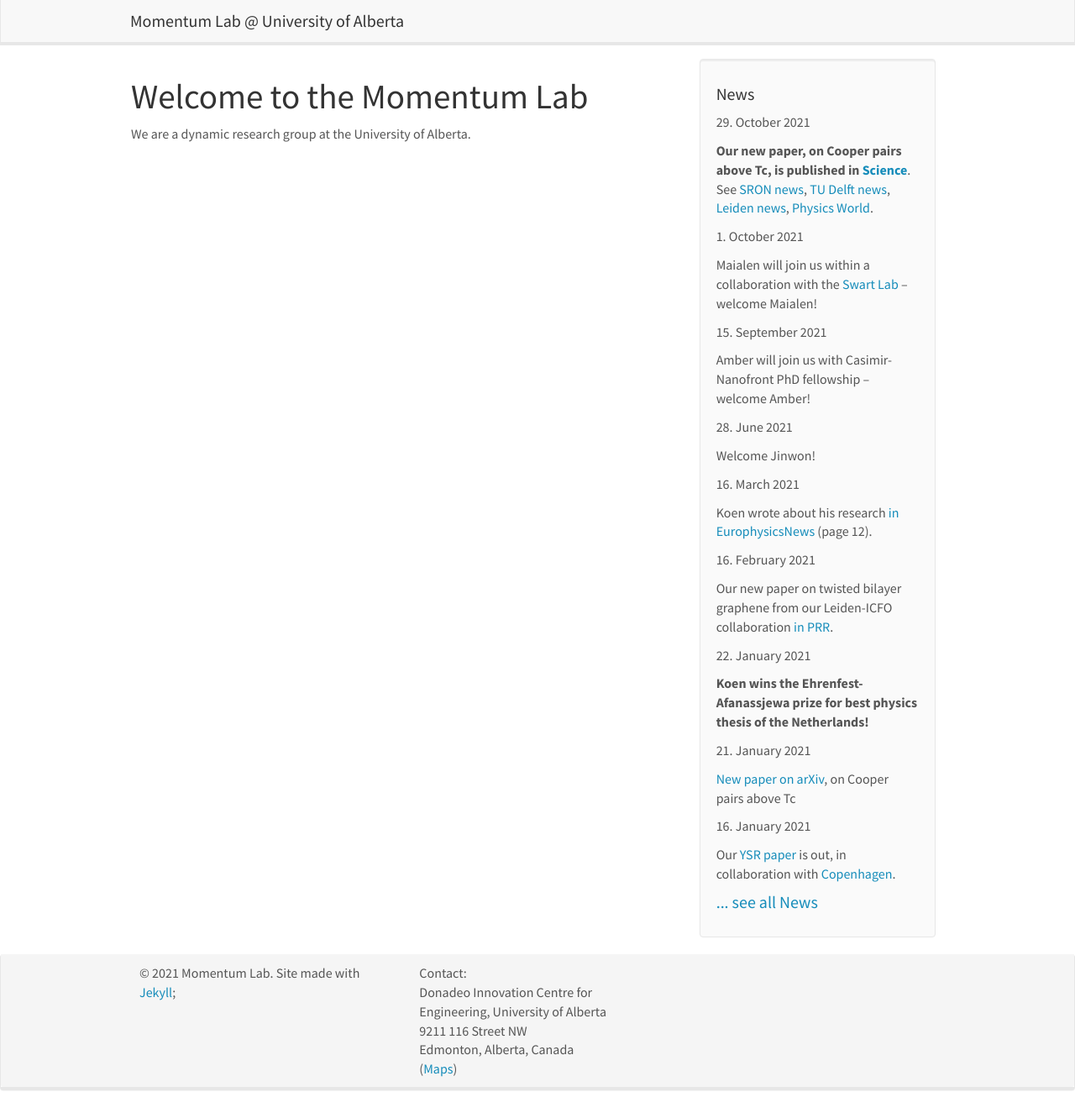
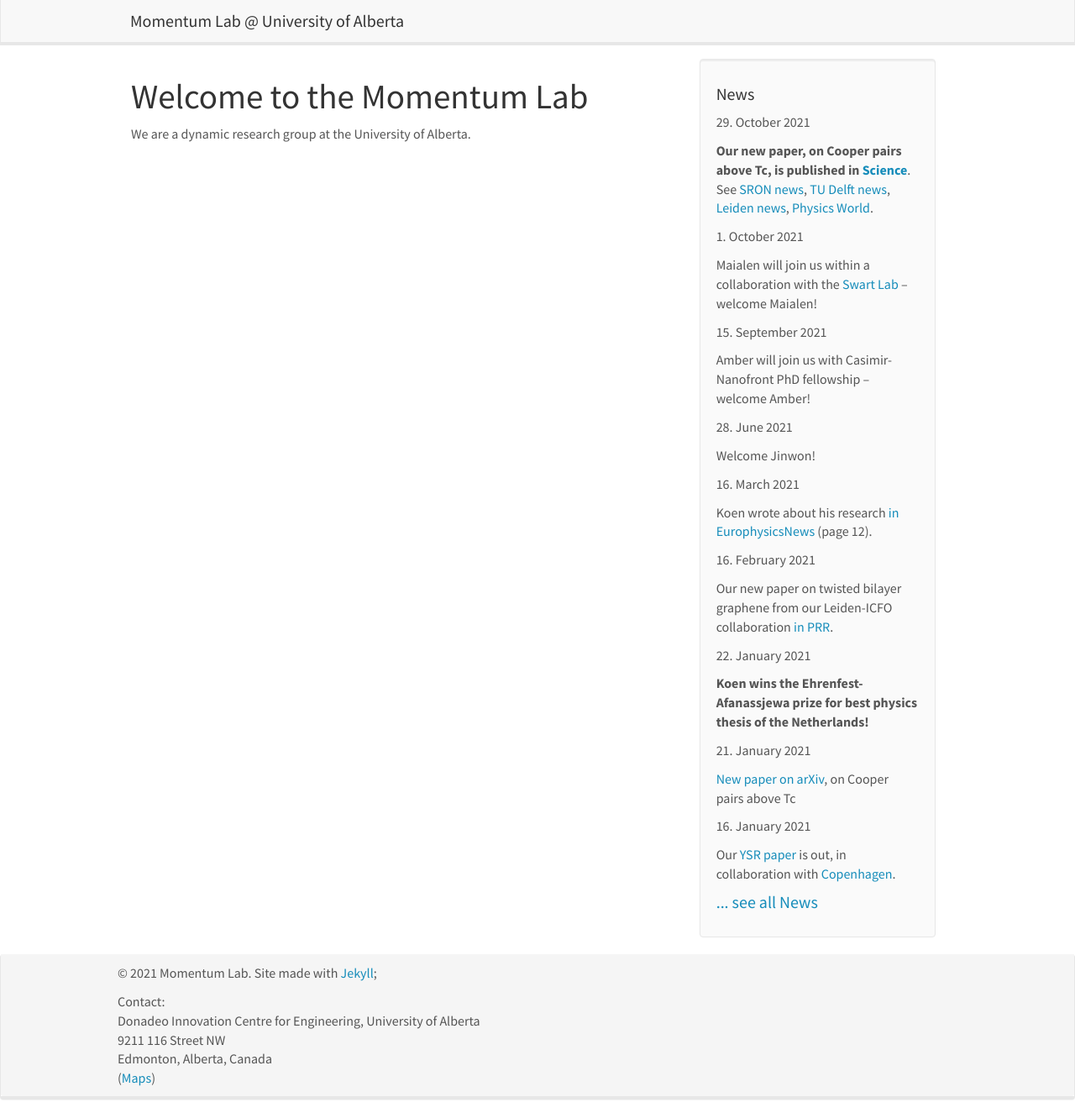
Before and after one commit to momentum-openspace/momentum-openspace.github.io, a Jekyll site: the page built from _pages/home.md, in a window 1280 px wide and 1331 px high. Shown: the whole window at 84% size. Built offline with Jekyll 4.4.1, drawn with Linux system fonts in a browser that asks for light colours; nearby versions of some CDN libraries.

Commit message:
Update footer.html

```diff
--- a/_includes/footer.html
+++ b/_includes/footer.html
@@ -2,7 +2,7 @@
   <div class="panel-footer">
 	<div class="container-fluid">
 	  <div class="row">
-		<div class="col-sm-4">
+		<div class="col">
 
 		  <p>&copy 2021 Momentum Lab. Site made with <a href="https://jekyllrb.com">Jekyll</a>;</p>
 
@@ -11,7 +11,7 @@
 
 
 		</div>
-		<div class="col-sm-4">
+		<div class="col">
 		  Contact:<br />
 		  Donadeo Innovation Centre for Engineering, University of Alberta<br />
 		  9211 116 Street NW<br />
```
